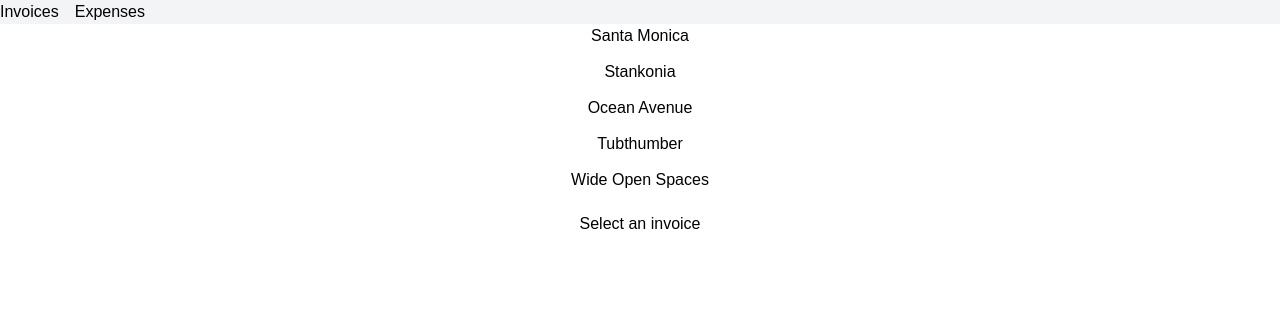
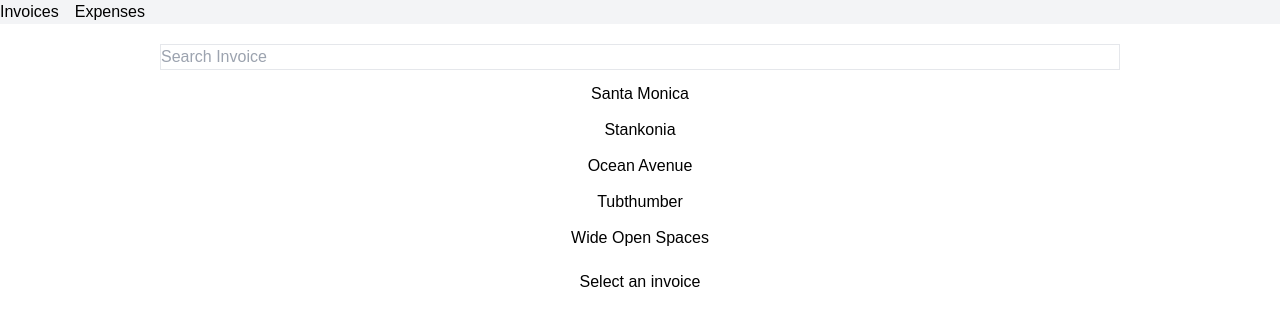
Before and after one commit to sviatlana-vilchynskaya/educational-project, a React (Create React App) app: page /invoices in a window 1280 px wide. Shown: the top 326 px of the page. Built offline with nearby package versions, Linux system fonts and the light colour scheme; a web font is replaced by a local one.

Commit message:
feat: search parameter

```diff
--- a/src/components/invoice.js
+++ b/src/components/invoice.js
@@ -1,13 +1,38 @@
-import { NavLink, Outlet } from 'react-router-dom';
+import { NavLink, Outlet, useSearchParams } from 'react-router-dom';
 import { getInvoices } from './data';
 
 export default function Invoices() {
   let invoices = getInvoices();
+  let [searchParams, setSearchParams] = useSearchParams();
   let activeClassName = `text-red-400 bg-gray-200`;
+
+  function onInputChange(event) {
+    let filter = event.target.value;
+    if (filter) {
+      setSearchParams({ filter });
+    } else {
+      setSearchParams({});
+    }
+  }
+
   return (
     <main className="text-center">
       <div className="flex flex-col gap-3">
-        {invoices.map((invoice) => (
+        <input
+          type="text"
+          className="border w-3/4 mx-auto mt-5"
+          placeholder="Search Invoice"
+          value={searchParams.get('filter') || ''}
+          onChange={onInputChange}
+        />
+        {invoices
+          .filter((invoice) => {
+            let filter = searchParams.get('filter');
+            if (!filter) return true;
+            let name = invoice.name.toLowerCase();
+            return name.startsWith(filter.toLowerCase());
+          })
+          .map((invoice) => (
             <NavLink
               className={({ isActive }) => (isActive ? activeClassName : '')}
               to={`/invoices/${invoice.number}`}
```
Lines whose indentation alone changed are shown as unchanged.
